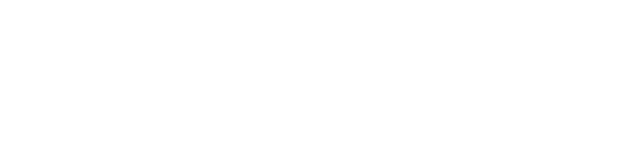
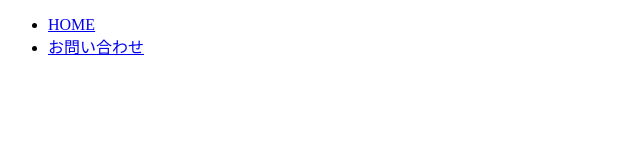
Before and after one commit to N-sho-code/homepage_practice2, a plain HTML site: page contact.html in a window 1280 px wide. Shown: the whole page, without its empty margins (0-640 px from the left). Drawn offline with Linux system fonts and the light colour scheme.

Commit message:
Update contact.html

```diff
--- a/contact.html
+++ b/contact.html
@@ -6,6 +6,16 @@
     <title>Document</title>
 </head>
 <body>
+    <!--ヘッダー-->
+  <header>
+    <nav id="global_navi">
+        <ul>
+          <li><a href="index.html">HOME</a></li>
+          <li class="current"><a href="contact.html">お問い合わせ</a></li>
+        </ul>
+      </nav>
+
+  </header>
 
 </body>
 </html>
```
